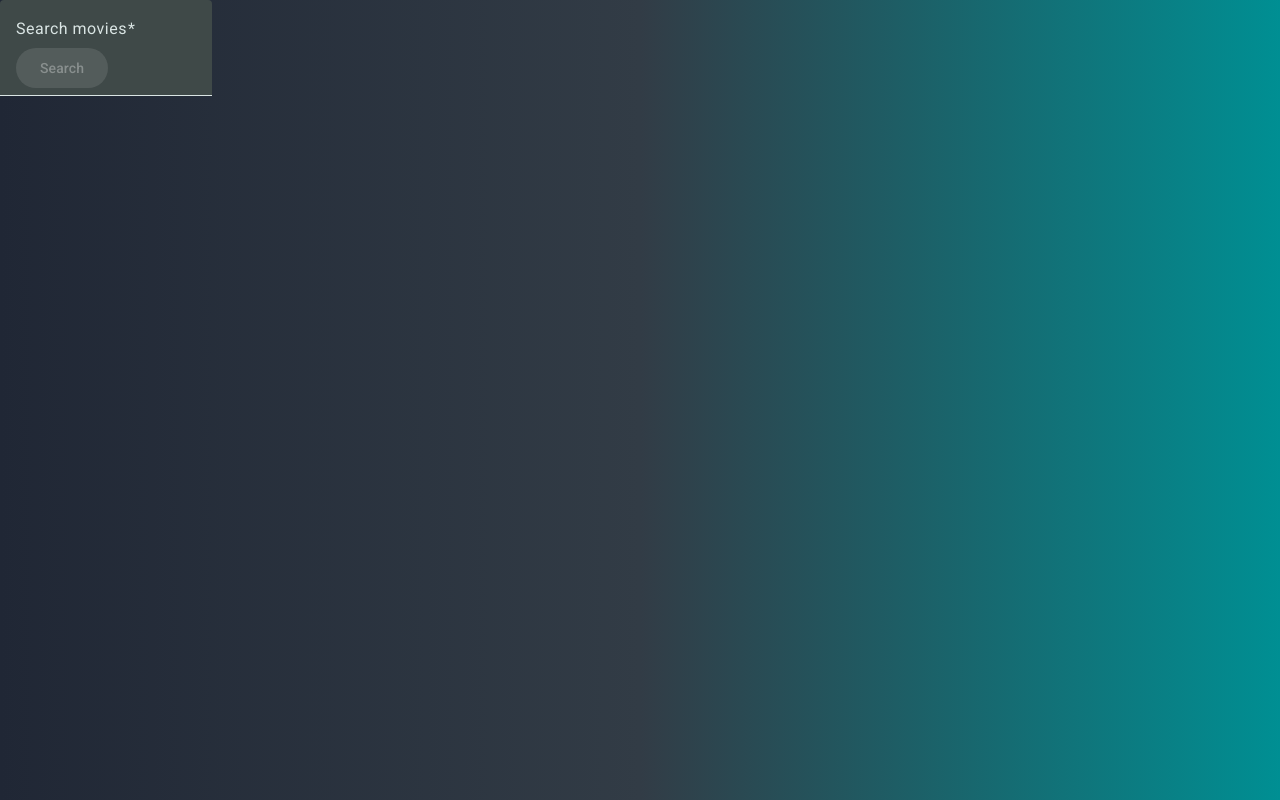
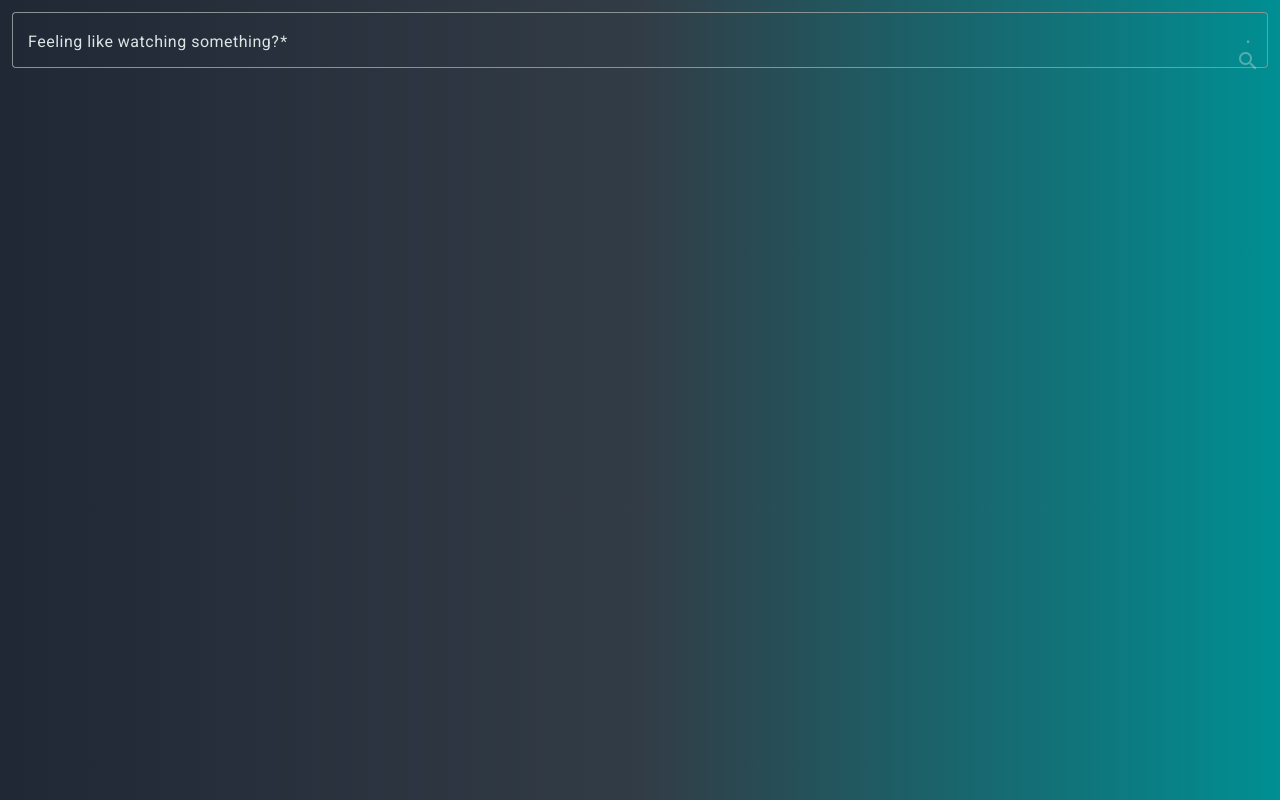
Before and after one commit to SamarasTh/MovibetApp, an Angular app: page /home in a window 1280 px wide. Built offline with nearby package versions, Linux system fonts and the light colour scheme.

Commit message:
Search / add validation errors in template and basic header styling

```diff
--- a/src/app/components/search/search.component.html
+++ b/src/app/components/search/search.component.html
@@ -1,15 +1,28 @@
-<div class="search-container">
-  <mat-form-field appearance="fill">
-    <mat-label>Search movies</mat-label>
-    <input
+<header>
+  <div class="search-container">
+    <mat-form-field appearance="outline">
+      <mat-label>Feeling like watching something?</mat-label>
+      <input
       matInput
       [(ngModel)]="searchQuery"
       name="search"
-      placeholder="Enter search term"
+      placeholder="Search for a movie..."
       required
       minlength="3"
       pattern="[a-zA-Z0-9 ]*"
       #searchInput="ngModel"
-    />
-    <button mat-raised-button color="primary" (click)="onSearch()" [disabled]="searchInput.invalid">Search</button>
-  </mat-form-field>
+      />
+
+        <button *ngIf="searchQuery" matIconPrefix mat-icon-button aria-label="Clear" (click)="searchQuery=''">
+          <mat-icon>close</mat-icon>
+        </button>
+
+        <button matIconSuffix mat-icon-button color="primary" (click)="onSearch()" [disabled]="searchInput.invalid">.
+          <mat-icon>search</mat-icon>
+        </button>
+
+        <mat-error *ngIf="searchInput.errors?.['minlength']">Minimum length is {{searchInput.errors?.['minlength'].requiredLength}} characters.</mat-error>
+        <mat-error *ngIf="searchInput.errors?.['pattern']">Invalid characters. Only alphanumeric characters allowed.</mat-error>
+    </mat-form-field>
+  </div>
+</header>
--- a/src/app/components/search/search.component.scss
+++ b/src/app/components/search/search.component.scss
@@ -0,0 +1,17 @@
+
+header{
+    width: 100vw;
+    height: 80px;
+
+    background: linear-gradient(to right, rgb(32, 39, 53), rgb(50, 60, 70), rgb(0, 143, 147));
+    .search-container {
+        display:flex;
+        justify-content: start;
+        padding:12px 12px 0 12px;
+
+        mat-form-field{
+            min-width: 100%;
+
+        }
+    }
+}
--- a/src/app/components/search/search.component.ts
+++ b/src/app/components/search/search.component.ts
@@ -7,6 +7,7 @@ import { CommonModule } from '@angular/common';
 import { Component } from '@angular/core';
 import { FormsModule } from '@angular/forms';
 import { MovieService } from '../../service/movie.service';
+import { MatIconModule } from '@angular/material/icon';
 
 @Component({
   selector: 'app-search',
@@ -17,6 +18,7 @@ import { MovieService } from '../../service/movie.service';
     MatButtonModule,
     MatCardModule,
     MatPaginatorModule,
+    MatIconModule,
     FormsModule,
   ]
   ,
```
